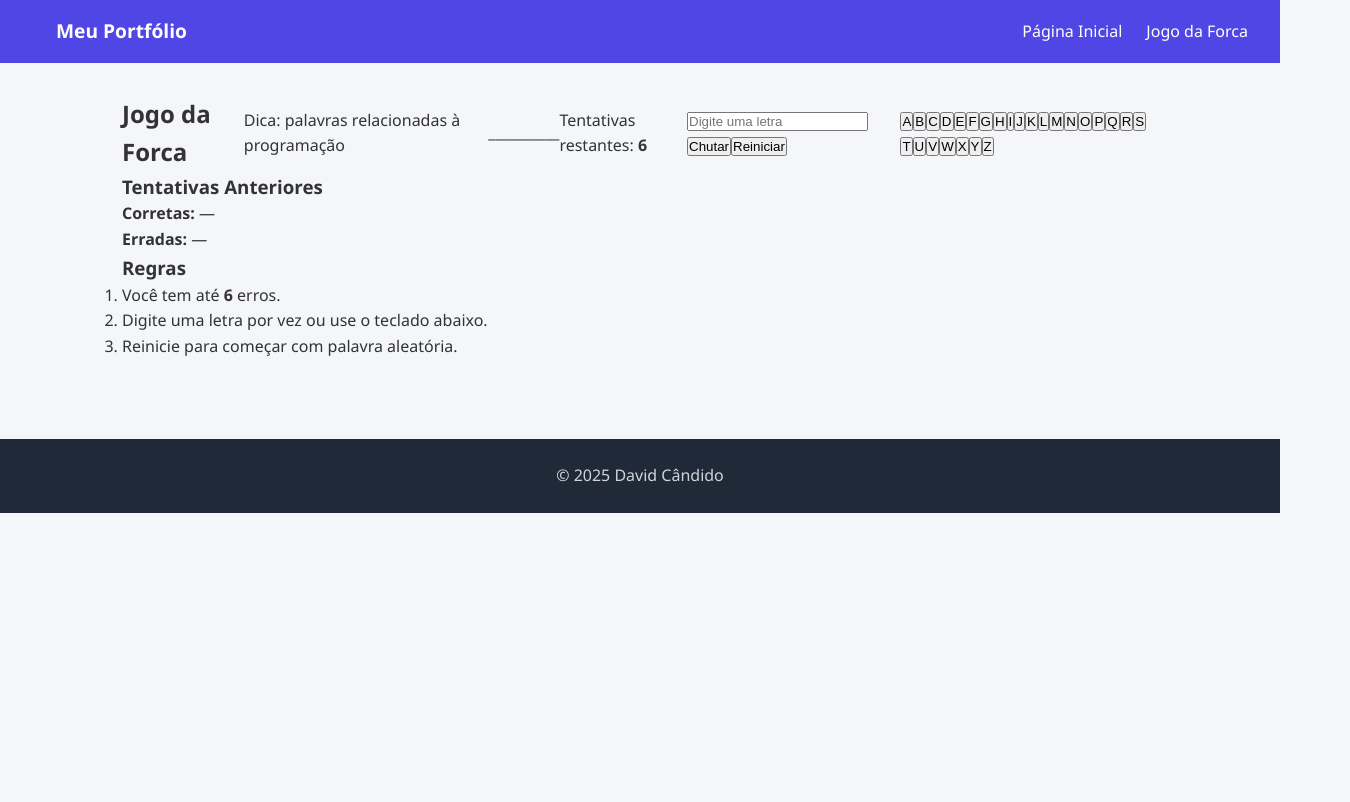
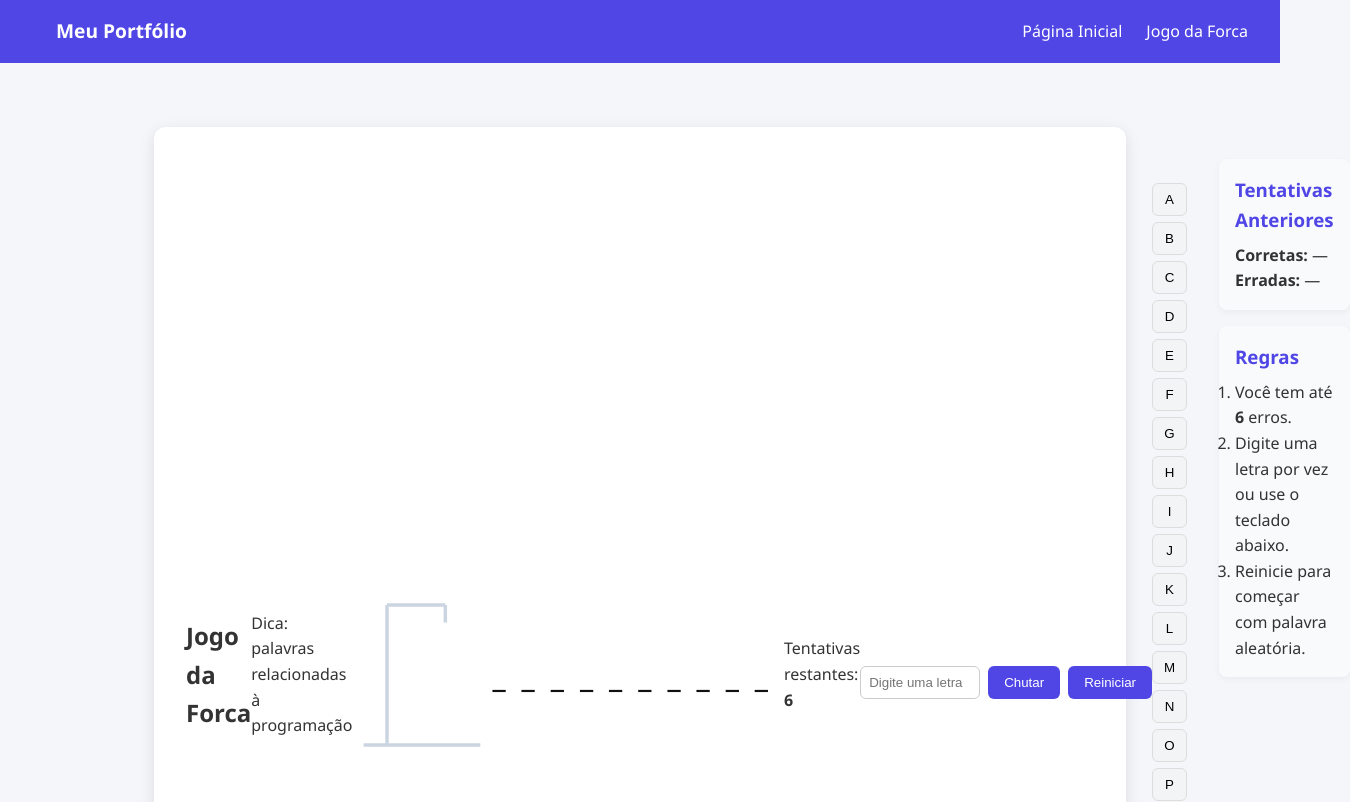
Before and after one commit to DavidCands/site-david, a Next.js app: page /hangman in a window 1280 px wide. Shown: the top 802 px of the page, 1350 px wide, since content can reach past the window. Built offline with nearby package versions, Linux system fonts and the light colour scheme.

Commit message:
Mudando um pouco o site

```diff
--- a/app/hangman/page.jsx
+++ b/app/hangman/page.jsx
@@ -1,5 +1,5 @@
 "use client";
-
+import "./style.css";
 import React, { useEffect, useState } from "react";
 
 const WORDS = [
--- /dev/null
+++ b/app/hangman/style.css
@@ -0,0 +1,132 @@
+.hangman-wrap {
+  display: flex;
+  justify-content: center;
+  padding: 2rem;
+}
+
+.game {
+  display: flex;
+  gap: 2rem;
+  background: #fff;
+  border-radius: 12px;
+  padding: 2rem;
+  box-shadow: 0 4px 15px rgba(0,0,0,0.1);
+  max-width: 1000px;
+  width: 100%;
+}
+
+.left {
+  flex: 2;
+}
+
+.right {
+  flex: 1;
+}
+
+.gallows {
+  margin: 1.5rem 0;
+  display: flex;
+  justify-content: center;
+}
+
+.gallow-svg {
+  width: 140px;
+  height: 180px;
+}
+
+.word-display {
+  font-size: 2rem;
+  letter-spacing: 1rem;
+  margin: 1rem 0;
+  display: flex;
+  justify-content: center;
+}
+
+.char {
+  font-weight: bold;
+  color: #111;
+}
+
+.status {
+  margin: 1rem 0;
+}
+
+.win {
+  color: #16a34a;
+  font-weight: bold;
+}
+
+.lose {
+  color: #dc2626;
+  font-weight: bold;
+}
+
+.guess-form {
+  display: flex;
+  gap: 0.5rem;
+  margin-top: 1rem;
+}
+
+.guess-form input {
+  padding: 0.5rem;
+  border: 1px solid #ccc;
+  border-radius: 6px;
+  width: 120px;
+}
+
+.guess-form button {
+  padding: 0.5rem 1rem;
+  border: none;
+  border-radius: 6px;
+  background: #4f46e5;
+  color: white;
+  cursor: pointer;
+  transition: background 0.3s;
+}
+
+.guess-form button:hover {
+  background: #4338ca;
+}
+
+.keyboard {
+  margin-top: 1.5rem;
+  display: grid;
+  grid-template-columns: repeat(auto-fill, minmax(35px, 1fr));
+  gap: 6px;
+}
+
+.keyboard button {
+  padding: 0.5rem;
+  border: 1px solid #ddd;
+  border-radius: 6px;
+  background: #f3f4f6;
+  cursor: pointer;
+  transition: background 0.2s;
+}
+
+.keyboard button:hover {
+  background: #e5e7eb;
+}
+
+.keyboard button.correct {
+  background: #16a34a;
+  color: white;
+}
+
+.keyboard button.wrong {
+  background: #dc2626;
+  color: white;
+}
+
+.panel {
+  background: #f9fafb;
+  padding: 1rem;
+  border-radius: 8px;
+  margin-bottom: 1rem;
+  box-shadow: 0 2px 6px rgba(0,0,0,0.05);
+}
+
+.panel h3 {
+  margin-bottom: 0.5rem;
+  color: #4f46e5;
+}
```
